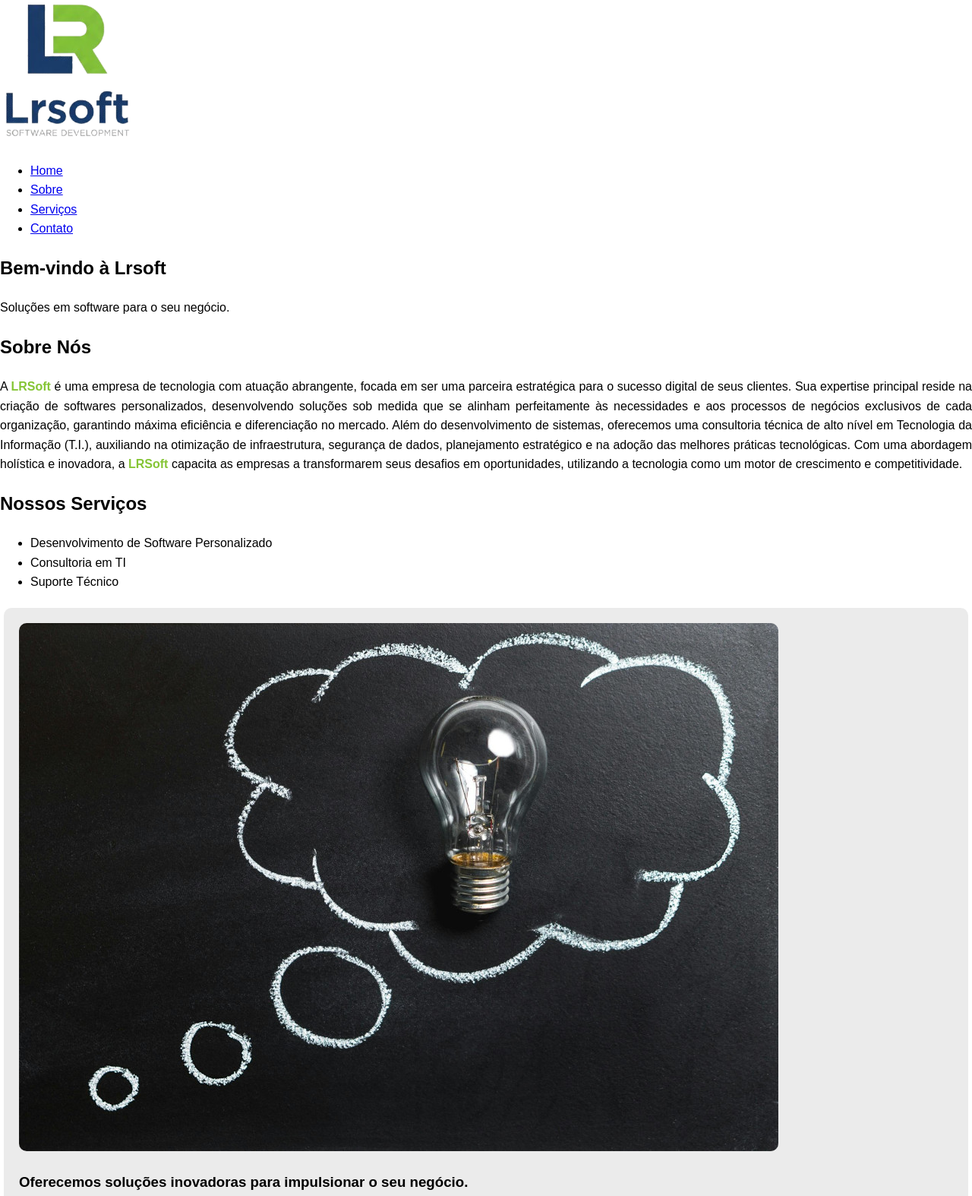
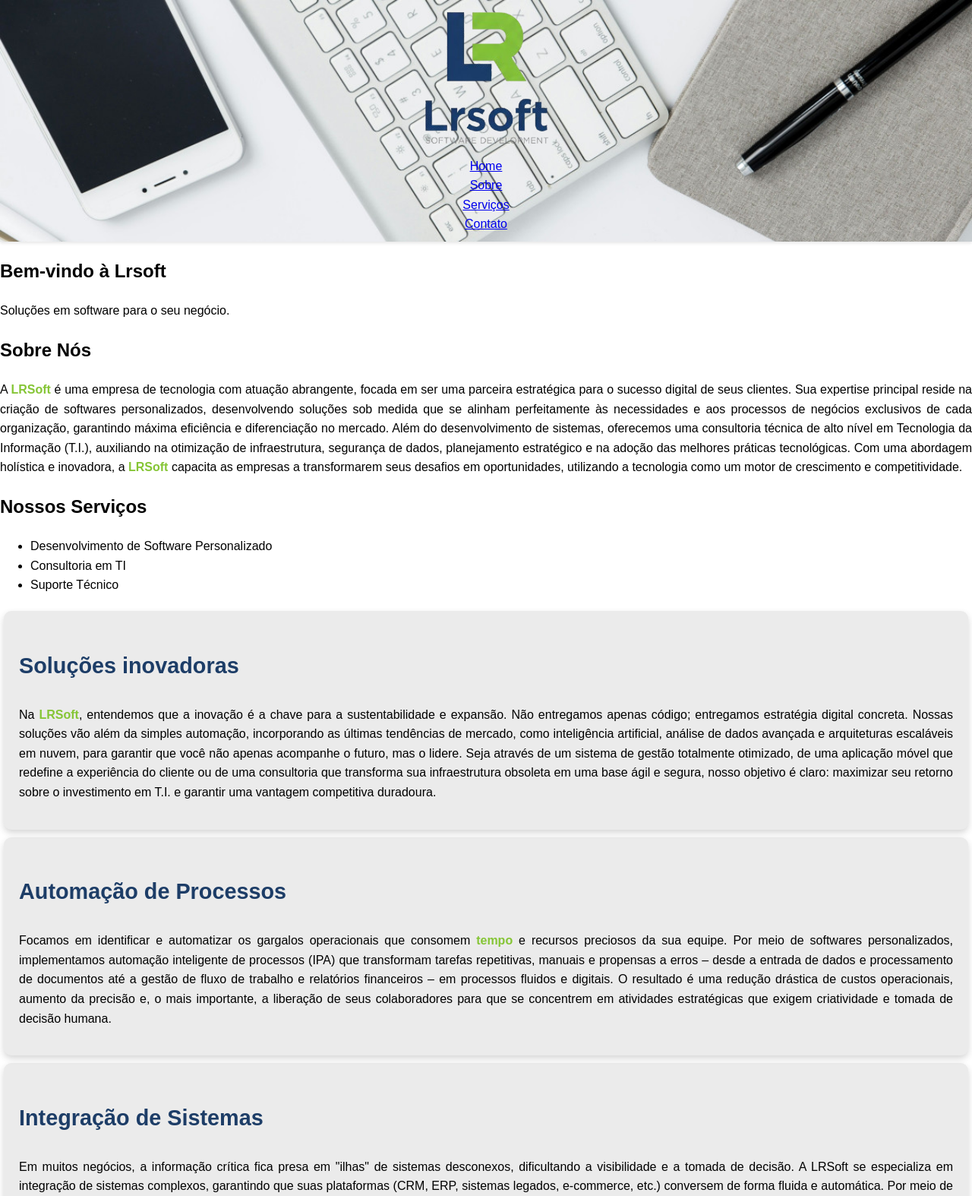
Before and after one commit to LeandroRodrigues90/lrsoft, a plain HTML site: page index.html in a window 1280 px wide. Shown: the top 1574 px of the page at 76% size. Drawn offline with Linux system fonts and the light colour scheme.

Commit message:
atualizações no header

```diff
--- a/index.html
+++ b/index.html
@@ -43,20 +43,15 @@
         <section id="soluções">
             <div class="quadros">
                 <div class="quadros2">
-                    <img src="imagens/inovação.jpg" alt="desenho lampada">
-                    <h3>Oferecemos soluções inovadoras para impulsionar o seu negócio.</h3>
+                    <h3>Soluções inovadoras</h3>
                     <p>Na <strong>LRSoft</strong>, entendemos que a inovação é a chave para a sustentabilidade e expansão. Não entregamos apenas código; entregamos estratégia digital concreta. Nossas soluções vão além da simples automação, incorporando as últimas tendências de mercado, como inteligência artificial, análise de dados avançada e arquiteturas escaláveis em nuvem, para garantir que você não apenas acompanhe o futuro, mas o lidere. Seja através de um sistema de gestão totalmente otimizado, de uma aplicação móvel que redefine a experiência do cliente ou de uma consultoria que transforma sua infraestrutura obsoleta em uma base ágil e segura, nosso objetivo é claro: maximizar seu retorno sobre o investimento em T.I. e garantir uma vantagem competitiva duradoura.</p>
                 </div>
                 <div class="quadros2">
                     <h3>Automação de Processos</h3>
-
-                    <h3>Nossas soluções de automação ajudam a otimizar suas operações diárias.</h3>
                     <p>Focamos em identificar e automatizar os gargalos operacionais que consomem <strong>tempo</strong> e recursos preciosos da sua equipe. Por meio de softwares personalizados, implementamos automação inteligente de processos (IPA) que transformam tarefas repetitivas, manuais e propensas a erros – desde a entrada de dados e processamento de documentos até a gestão de fluxo de trabalho e relatórios financeiros – em processos fluidos e digitais. O resultado é uma redução drástica de custos operacionais, aumento da precisão e, o mais importante, a liberação de seus colaboradores para que se concentrem em atividades estratégicas que exigem criatividade e tomada de decisão humana.</p>
                 </div>
                 <div class="quadros2">
                     <h3>Integração de Sistemas</h3>
-
-                    <h3>Conectamos diferentes sistemas para melhorar a <strong>eficiência</strong> e a comunicação.</h3>
                     <p>Em muitos negócios, a informação crítica fica presa em "ilhas" de sistemas desconexos, dificultando a visibilidade e a tomada de decisão. A LRSoft se especializa em integração de sistemas complexos, garantindo que suas plataformas (CRM, ERP, sistemas legados, e-commerce, etc.) conversem de forma fluida e automática. Por meio de APIs robustas e arquiteturas de integração customizadas, eliminamos a necessidade de reentrada manual de dados e os atrasos de comunicação. Isso resulta em uma fonte única de verdade (Single Source of Truth) para todos os dados da empresa, melhorando exponencialmente a eficiência operacional, fornecendo insights em tempo real e permitindo uma colaboração impecável entre todos os departamentos.</p>
                 </div>
             </div>
--- a/stilo.css
+++ b/stilo.css
@@ -13,6 +13,23 @@ body {
     padding: 0;
     text-align: justify;
     line-height: 1.6;
+}
+header {
+    background-color: var(--quinta-cor);
+    padding: 10px 0;
+    text-align: center;
+    background-image: url(imagens/pexels-pixabay-373076.jpg);
+    background-repeat: no-repeat;
+    background-size: cover;
+    box-shadow: 0 2px 4px rgba(0, 0, 0, 0.1);
+}
+header ul {
+
+    list-style-type: none;
+    margin: 0;
+    padding: 0;
+    overflow: hidden;
+    inline-size: none;
 }
 
 strong{
@@ -47,7 +64,8 @@ footer {
 .quadros {
     display: grid;
     grid-template-columns: 100%;
-
+    justify-content: center;
+    align-items: center;
 }
 .quadros2 {
     background-color: #33333318;
@@ -55,9 +73,11 @@ footer {
     padding: 20px;
     margin: 5px;
     border-radius: 10px;
+    box-shadow: #33333333 0px 4px 8px 0px;
+
 }
-.quadros2 >img {
-    max-width: 100%;
-    max-height: 80%;
-    border-radius: 10px;
+.quadros2 h3 {
+    color: var(--primeira-cor);
+    text-align: left;
+    font-size: 1.8em;
 }
```
